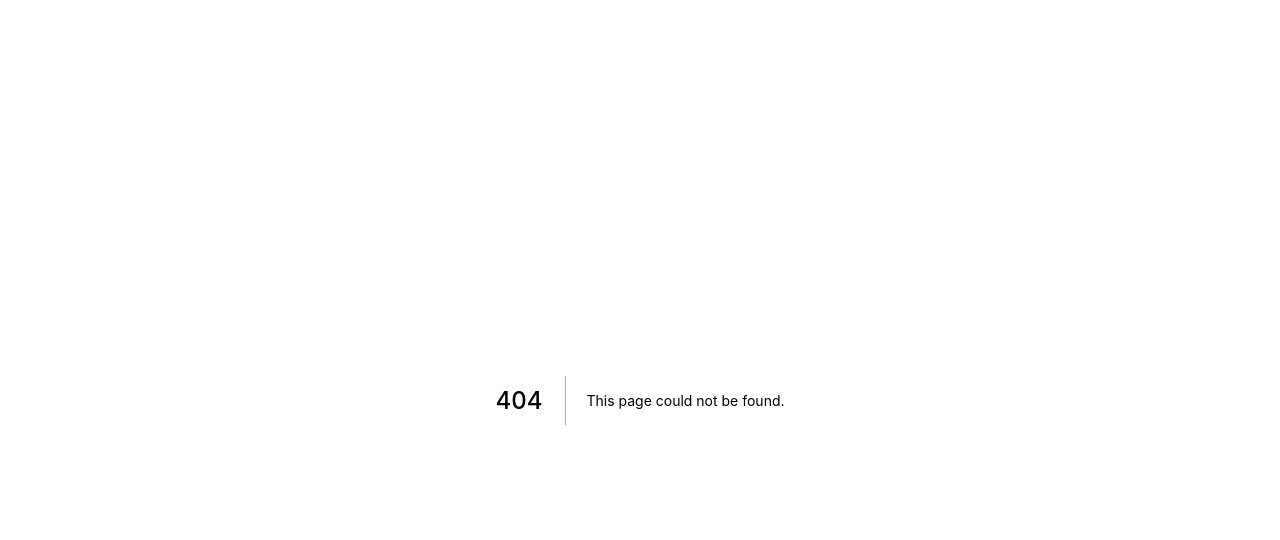
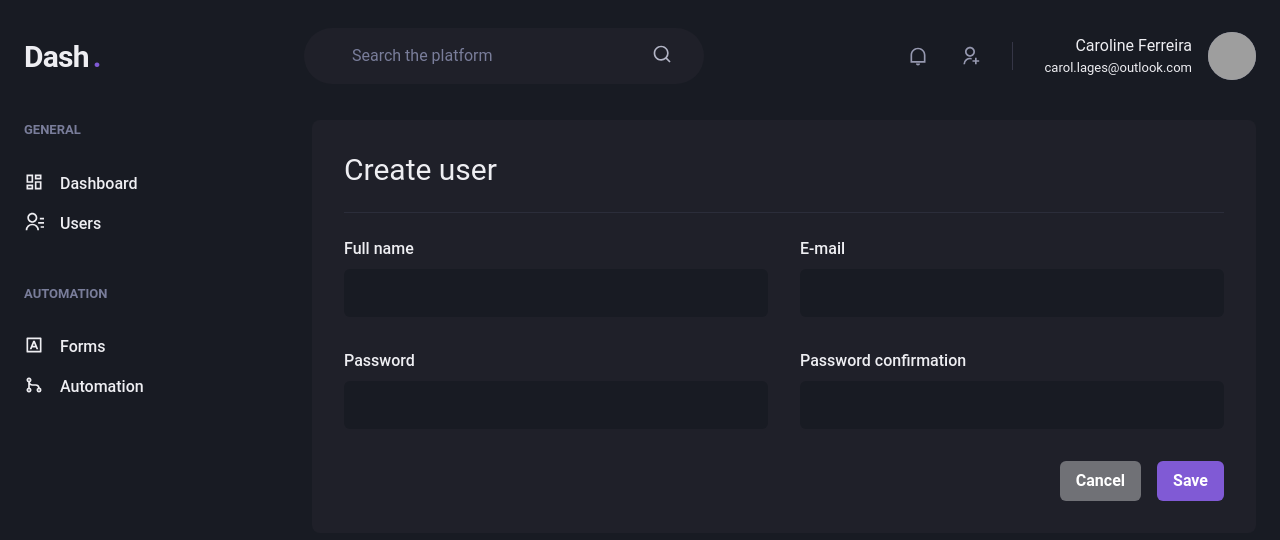
Before and after one commit to crlne/dash, a Next.js app: page /users/create in a window 1280 px wide. Before the commit this address had no page. Shown: the top 540 px of the page. Built offline with nearby package versions, Linux system fonts and the light colour scheme; grey boxes are pictures that could not be loaded.

Commit message:
page form users, pagination component

```diff
--- /dev/null
+++ b/src/pages/users/create.tsx
@@ -0,0 +1,41 @@
+import { Box, Button, Divider, Flex, Heading, HStack, SimpleGrid, VStack } from "@chakra-ui/react";
+import React from "react";
+import { Input } from "../../components/Form/Input";
+import { Header } from "../../components/Header";
+import { Sidebar } from "../../components/Sidebar";
+
+export default function CreateUser() {
+    return (
+        <Box>
+            <Header />
+
+            <Flex w="100%" my="6" maxWidth={1480} mx="auto" px="6">
+                <Sidebar />
+
+                <Box flex="1" borderRadius={8} bg="gray.800" p="8">
+                    <Heading size="lg" fontWeight="normal">Create user</Heading>
+                    <Divider my="6" borderColor="gray.700" />
+
+                    <VStack spacing="8">
+                        <SimpleGrid minChildWidth="240px" spacing="8" w="100%">
+                            <Input name="name" label="Full name" />
+                            <Input name="email" type="email" label="E-mail" />
+                        </SimpleGrid>
+
+                        <SimpleGrid minChildWidth="240px" spacing="8" w="100%">
+                            <Input name="password" type="password" label="Password" />
+                            <Input name="password_confirmation" type="password" label="Password confirmation" />
+                        </SimpleGrid>
+                    </VStack>
+                    <Flex mt="8" justify="flex-end">
+                        <HStack spacing="4">
+                            <Button colorScheme="whiteAlpha">Cancel</Button>
+                            <Button colorScheme="purple">Save</Button>
+                        </HStack>
+                    </Flex>
+
+                </Box>
+            </Flex>
+        </Box>
+    );
+}
--- a/src/pages/users/index.tsx
+++ b/src/pages/users/index.tsx
@@ -1,6 +1,7 @@
 import { Box, Flex, Heading, Button, Icon, Table, Thead, Tr, Checkbox, Th, Tbody, Td, Text } from "@chakra-ui/react";
 import { RiAddLine, RiPencilLine } from "react-icons/ri";
 import { Header } from "../../components/Header";
+import { Pagination } from "../../components/Pagination";
 import { Sidebar } from "../../components/Sidebar";
 
 export default function UserList() {
@@ -57,6 +58,8 @@
                          </Tr>
                      </Tbody>
                  </Table>
+
+                 <Pagination />
                 </Box>
             </Flex>
         </Box>
```
Also changed, not shown: src/components/Pagination.tsx (added, +29 -0 lines).
